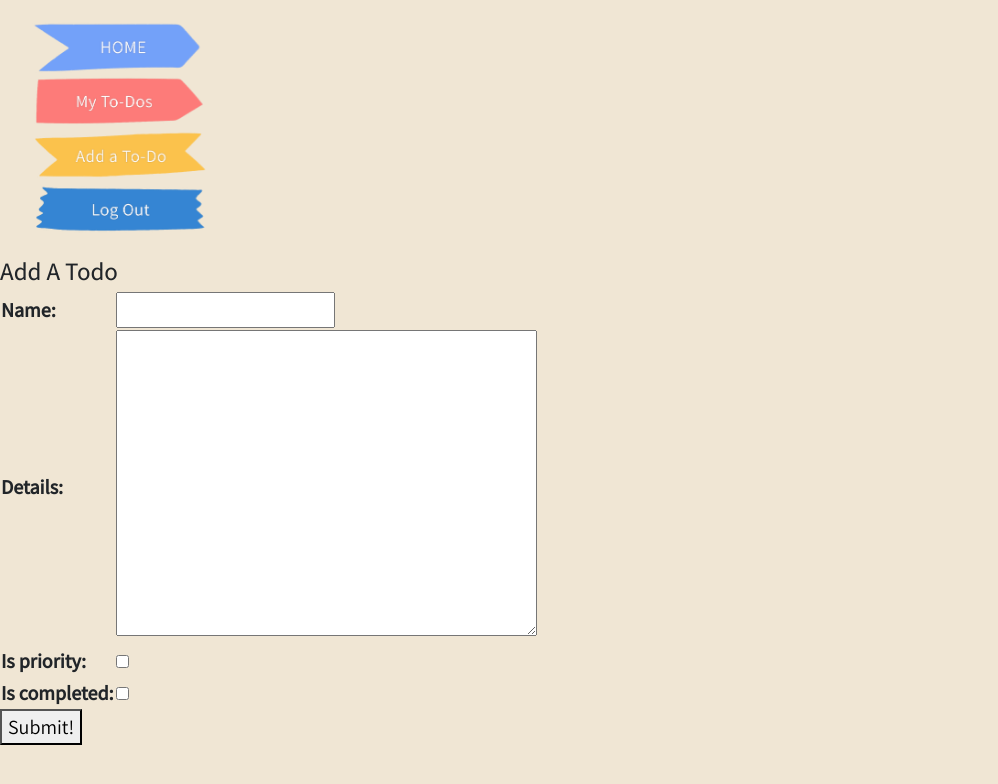
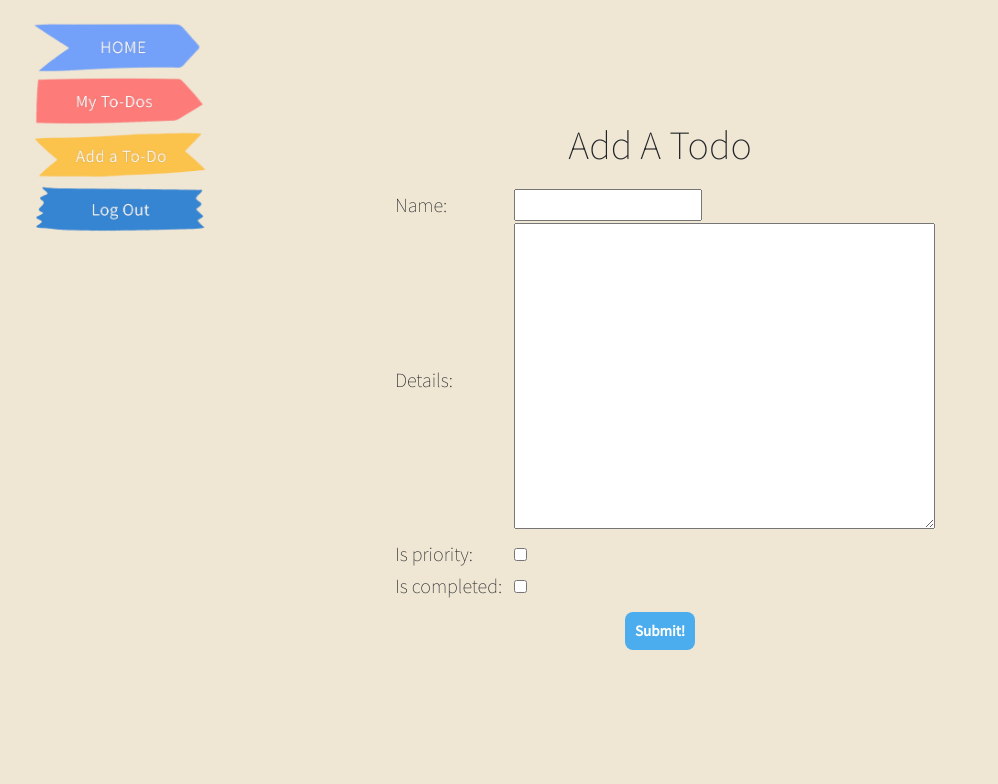
Before and after one commit to christinew2/igotthis, a Django app: page /todos/create/ in a window 1280 px wide. Shown: the top 784 px of the page, without its empty margins (0-998 px from the left). Run offline with Django 3.2, Linux system fonts and the light colour scheme; the visitor is signed in with stand-in values (Sample User, id 1).

Commit message:
complete form styling

```diff
--- a/main_app/static/css/form.css
+++ b/main_app/static/css/form.css
@@ -0,0 +1,64 @@
+.form-page {
+    position: absolute;
+    top: 15%;
+    left: 30%;
+}
+
+.form-container {
+    display: flex;
+    flex-direction: column;
+    justify-content: center;
+    align-items: center;
+    width: 250px;
+    font-family: 'Assistant', sans-serif;
+    font-weight: 200;
+    margin: auto;
+    width: 100%;
+}
+
+h1 {
+    font-size: 4rem;
+    margin: auto;
+    padding-bottom: 20px;
+    font-family: 'Assistant', sans-serif;
+    font-weight: 200;
+    text-align: center;
+}
+
+.form-container > p {
+    display: flex;
+    flex-direction: column;
+    width: 100%;
+}
+
+.form-container label {
+    font-size: 2rem;
+    font-family: 'Assistant', sans-serif;
+    font-weight: 200;
+    padding: 0 10px;
+}
+
+.form-container input {
+    font-size: 1.75rem;
+}
+
+.form-container button {
+    margin-right: 0;
+    margin-top: 10px;
+    background-color:#4badee;
+	border-radius:8px;
+    border: 0px;
+    color:#ffffff;
+	font-weight:bold;
+    font-size: 1.5rem;
+	padding:0.75rem 1rem;
+    text-decoration:none;
+}
+
+.form-container button:hover {
+    background-color:#1584eb;
+}
+
+.helptext {
+    font-size: 1.5rem;
+}
--- a/main_app/static/css/home.css
+++ b/main_app/static/css/home.css
@@ -32,6 +32,8 @@ main {
 .login h1 {
     font-size: 4rem;
     margin: 10px 0 16px 0;
+    font-family: 'Assistant', sans-serif;
+    font-weight: 200;
 }
 
 .login > p {
--- a/main_app/templates/home.html
+++ b/main_app/templates/home.html
@@ -8,7 +8,7 @@
 {% endblock  %}
 
 {% block content %}
-<main>
+
 {% if user.is_authenticated %}
 <section class="logo-container-big">
     <h1>Happy Working! You got it! </h1>
@@ -34,5 +34,5 @@
     </section>
 </main>
 {% endif %}
-</main>
+
 {% endblock  %}
--- a/main_app/templates/main_app/todo_form.html
+++ b/main_app/templates/main_app/todo_form.html
@@ -6,6 +6,7 @@
 {% endblock  %}
 
 {% block content %}
+<section class="form-page">
     <section class="form-header">
         {% if object %}
             <h1>Edit Todo</h1>
@@ -13,19 +14,14 @@
             <h1>Add A Todo</h1>
         {% endif %}
     </section>
-
-<form
-    action=""
-    method="post"
-    class="form-container"
->
+    <form action=""method="post" autocomplete="off" class="form-container">
         {% csrf_token %}
         <table>
             {{form.as_table}}
         </table>
         <button type="submit">Submit!</button>
-
     </form>
+</section>
 
 
 {% endblock  %}
--- a/main_app/templates/signup.html
+++ b/main_app/templates/signup.html
@@ -13,7 +13,7 @@
 {% if error_message %}
     <p>{{error_message}}</p>
 {% endif %}
-<form action="" method="post" autocomplete="off">
+<form action="" method="post" autocomplete="off" class="form-container">
     {% csrf_token %}
     <table>
         {{ form.as_table}}
```
Lines whose indentation alone changed are shown as unchanged.
